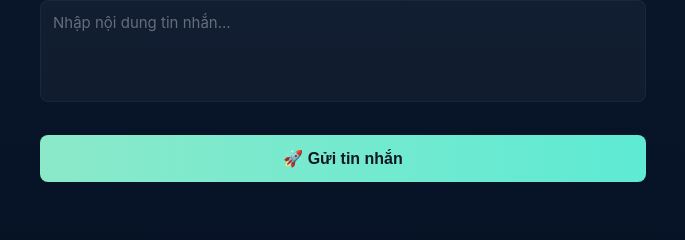
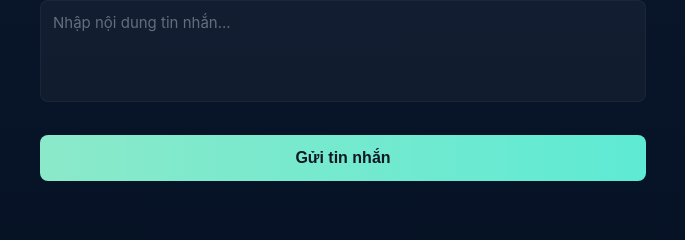
Before and after one commit to thanhpv0907/thanhpv0907.github.io, a website: page index.html in a window 1280 px wide. Shown: the part 2569-2809 px from the top of the page, 103-788 px from the left. Drawn offline with nearby package versions, Linux system fonts and the light colour scheme; no server answers.

Commit message:
fix text

```diff
--- a/index.html
+++ b/index.html
@@ -286,7 +286,7 @@
             </div>
 
             <!-- Nút gửi -->
-            <button type="submit" id="submitBtn" class="send" data-i18n="btn_send">🚀 Gửi tin nhắn</button>
+            <button type="submit" id="submitBtn" class="send" data-i18n="btn_send">Gửi tin nhắn</button>
 
             <!-- Thông báo trạng thái -->
             <div id="statusMsg" style="display: none; margin-top: 15px; font-weight: bold;"></div>
```
